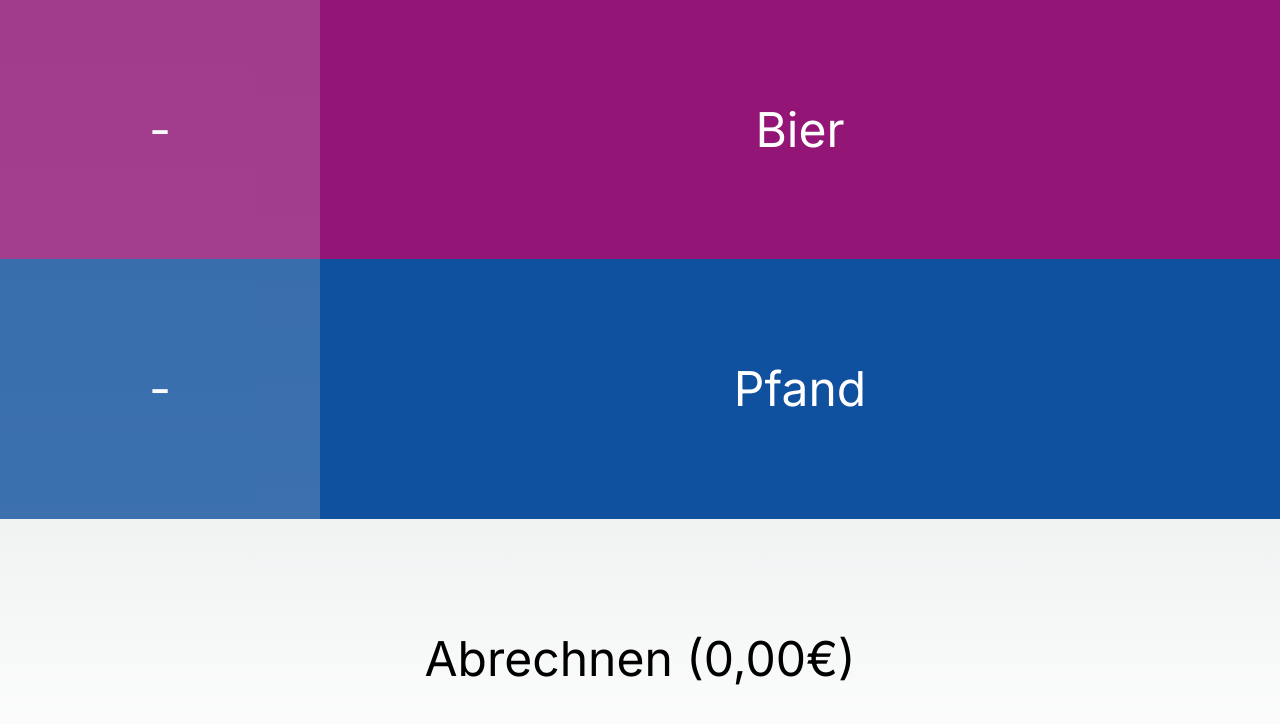
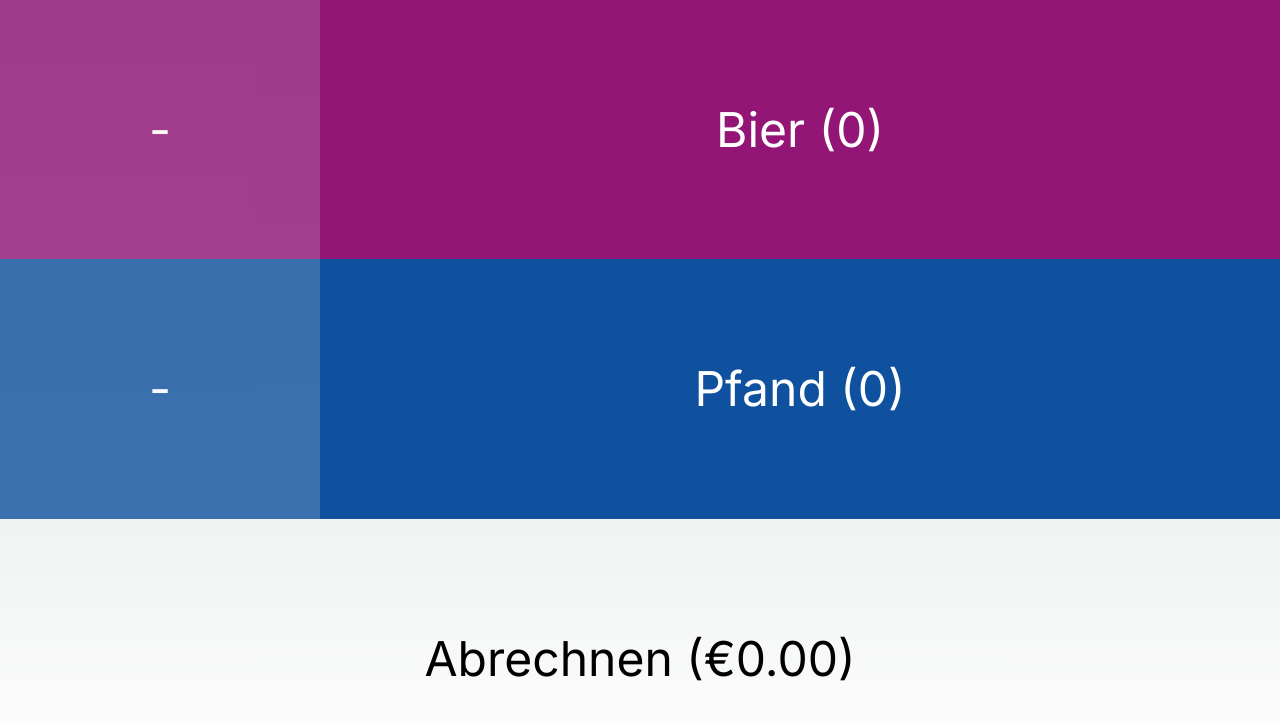
Before and after one commit to ichichich3011/staka-beer-calculator, a Next.js app: page / in a window 1280 px wide. Shown: the top 724 px of the page. Built offline with nearby package versions, Linux system fonts and the light colour scheme.

Commit message:
add remove button

```diff
--- a/app/components/Button.tsx
+++ b/app/components/Button.tsx
@@ -7,9 +7,9 @@ const Button = ({
                     children,
                     className,
                     disabled,
-                }: { key?: string, onClick: () => void, children: React.ReactNode, className?: string}) => {
+                }: { key?: string, onClick: () => void, children: React.ReactNode, className?: string, disabled?: boolean | undefined    }) => {
     return (
-        <button className={`p-4 text-5xl ${className}`} onClick={onClick} key={key} disabled={disabled}>
+        <button className={`p-4 text-5xl ${className} ${disabled ? 'opacity-20' : ''}`} onClick={onClick} key={key} disabled={disabled}>
             {children}
         </button>
     )
--- a/app/components/Calculator.tsx
+++ b/app/components/Calculator.tsx
@@ -1,26 +1,36 @@
 'use client';
 
-import {useState} from "react";
+import {useEffect, useState} from "react";
 import Button from "@/app/components/Button";
 import {Dialog} from "@headlessui/react";
 
 
-function format(sum: number) {
-    return `${sum},00€`;
-}
+const formatter = new Intl.NumberFormat('en-US', {
+    style: 'currency',
+    currency: 'EUR',
+
+    // These options are needed to round to whole numbers if that's what you want.
+    //minimumFractionDigits: 0, // (this suffices for whole numbers, but will print 2500.10 as $2,500.1)
+    //maximumFractionDigits: 0, // (causes 2500.99 to be printed as $2,501)
+});
+
+
+type ButtonElement = {
+    name: string;
+    price: number;
+    [key: string]: any;
+};
+
 
 const Calculator = () => {
-    const buttonElements: Array<{
-        name: string,
-        price: number
-    }> = [{
+    const buttonElements: ButtonElement[] = [{
         name: 'Bier',
-        price: process.env.NEXT_PUBLIC_BEER_PRICE ? parseInt(process.env.NEXT_PUBLIC_BEER_PRICE) : 3,
+        price: process.env.NEXT_PUBLIC_BEER_PRICE ? parseInt(process.env.NEXT_PUBLIC_BEER_PRICE) : 4.5,
     }, {
         name: 'Pfand',
-        price: process.env.NEXT_PUBLIC_DEPOSIT_PRICE ? parseInt(process.env.NEXT_PUBLIC_DEPOSIT_PRICE) : 1,
+        price: process.env.NEXT_PUBLIC_DEPOSIT_PRICE ? parseInt(process.env.NEXT_PUBLIC_DEPOSIT_PRICE) : 3,
     }]
-    const [currentOrder, setCurrentOrder] = useState({});
+    const [currentOrder, setCurrentOrder] = useState({"Bier": 0, "Pfand": 0} as { [key: string]: number });
     const [sum, setSum] = useState(0);
     const [isOpen, setIsOpen] = useState(false);
 
@@ -28,14 +38,20 @@ const Calculator = () => {
         setIsOpen(true);
     }
 
-    return (
+    useEffect(() => {
+        console.log(currentOrder)
+    }, [currentOrder]);
+
+    return (<>
             <div className="h-full">
                 <div className="flex flex-col h-full">
-                {buttonElements.map((buttonElement: { name: string, price: number }, index) => (<div
+                    {buttonElements.map((buttonElement: { name: string, price: number }, index) => {
+                        const currentAmount = currentOrder[buttonElement.name] ? currentOrder[buttonElement.name] : 0
+                        return (<div
                                 key={buttonElement.name}
                                 className="flex flex-row h-full">
                                 <Button className={`${BUTTON_COLORS[index]} opacity-80 min-w-[25%]`}
-                                disabled={!currentOrder[buttonElement.name]}
+                                        disabled={currentAmount === 0}
                                         onClick={() => {
                                             setSum(sum - buttonElement.price)
                                             setCurrentOrder({
@@ -57,19 +73,20 @@ const Calculator = () => {
                                             })
                                         }}
                                     // @ts-ignore
-                        >{buttonElement.name} {currentOrder[buttonElement.name]}</Button>
+                                >{buttonElement.name} ({currentOrder[buttonElement.name]})</Button>
                             </div>
-                ))}
+                        )
+                    })}
                     <Button className="h-full" onClick={() => {
                         settle()
                         setIsOpen(true);
-                }}>Abrechnen ({format(sum)})</Button>
+                    }}>Abrechnen ({formatter.format(sum)})</Button>
                 </div>
                 <Dialog open={isOpen}
                         onClose={() => {
                             setIsOpen(false);
                             setSum(0);
-                        setCurrentOrder({});
+                            setCurrentOrder({"Bier": 0, "Pfand": 0});
                         }
                         }
                         className="relative z-50">
@@ -78,13 +95,14 @@ const Calculator = () => {
                         <Dialog.Panel className="bg-white px-16 py-12">
                             <Dialog.Title>
                                 <div className="text-8xl">
-                                {format(sum)}
+                                    {formatter.format(sum)}
                                 </div>
                             </Dialog.Title>
                         </Dialog.Panel>
                     </div>
                 </Dialog>
             </div>
+        </>
     )
 }
 
```
Lines whose indentation alone changed are shown as unchanged.
